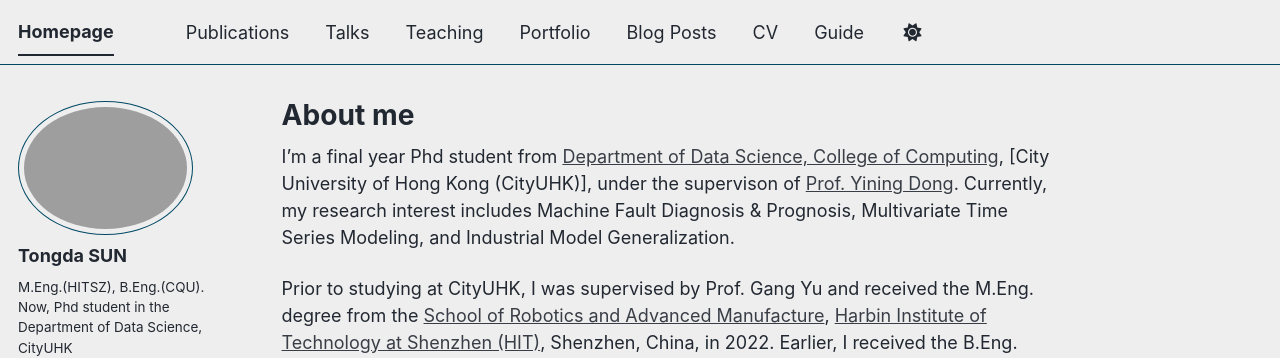
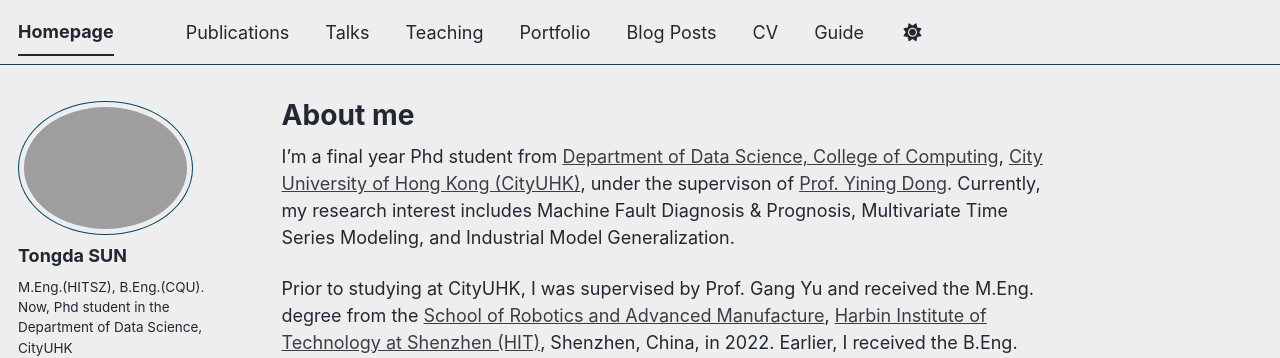
Before and after one commit to Da4tin/tongdasun.github.io, a Jekyll site: the page built from _pages/about.md, in a window 1280 px wide. Shown: the top 358 px of the page. Built offline with Jekyll 4.4.1, drawn with Linux system fonts in a browser that asks for light colours; some web fonts are replaced; a script bundle is joined from its source files by our own code; library files that are not in the unit come from our copies; part of the change alters nothing that is shown.

```diff
--- a/_pages/about.md
+++ b/_pages/about.md
@@ -7,7 +7,7 @@ redirect_from:
   - /about.html
 ---
 
-I'm a final year Phd student from [Department of Data Science, College of Computing](https://www.ds.cityu.edu.hk), [City University of Hong Kong (CityUHK)], under the supervison of [Prof. Yining Dong](https://www.cityu.edu.hk/stfprofile/Yining.Dong.htm). Currently, my research interest includes Machine Fault Diagnosis & Prognosis, Multivariate Time Series Modeling, and Industrial Model Generalization.
+I'm a final year Phd student from [Department of Data Science, College of Computing](https://www.ds.cityu.edu.hk), [City University of Hong Kong (CityUHK)](https://www.cityu.edu.hk), under the supervison of [Prof. Yining Dong](https://www.cityu.edu.hk/stfprofile/Yining.Dong.htm). Currently, my research interest includes Machine Fault Diagnosis & Prognosis, Multivariate Time Series Modeling, and Industrial Model Generalization.
 
 Prior to studying at CityUHK, I was supervised by Prof. Gang Yu and received the M.Eng. degree from the [School of Robotics and Advanced Manufacture](http://sram.hitsz.edu.cn/xygk/xyld.htm), [Harbin Institute of Technology at Shenzhen (HIT)](https://www.hitsz.edu.cn), Shenzhen, China, in 2022. Earlier, I received the B.Eng. degree from the [College of Mechanical and Vehicle Engineering](https://mve.cqu.edu.cn), [Chongqing university (CQU)](https://www.cqu.edu.cn), Chongqing, China, in 2019.
 
```
